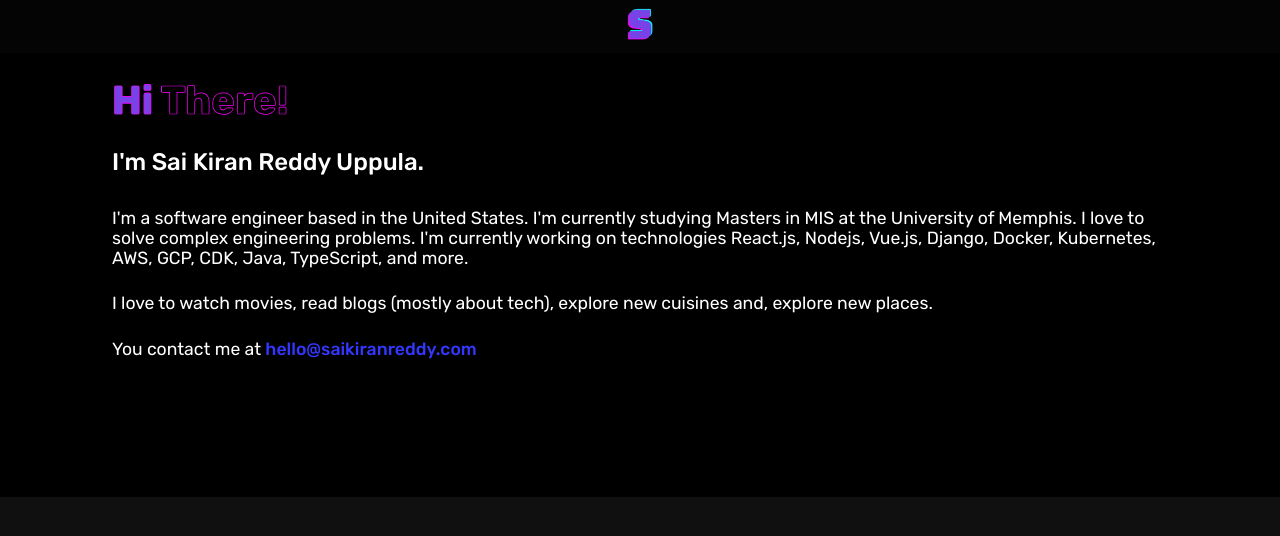
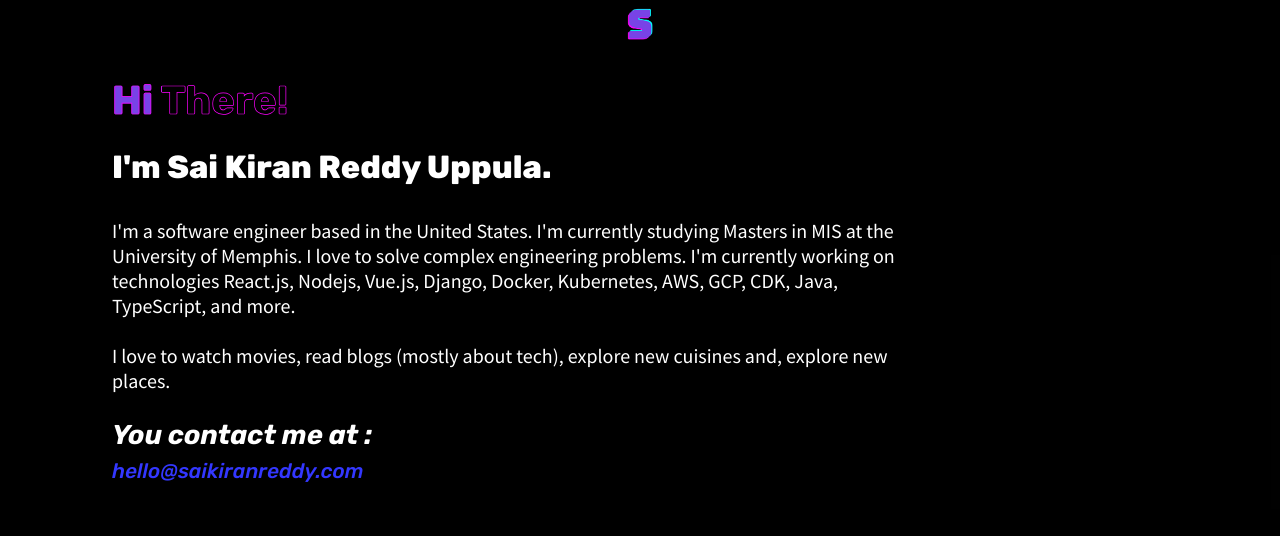
Before and after one commit to saisk73/saikiranreddy.com, a Next.js app: page / in a window 1280 px wide. Shown: the top 536 px of the page. Built offline with nearby package versions, Linux system fonts and the light colour scheme.

Commit message:
content changes

```diff
--- a/pages/index.tsx
+++ b/pages/index.tsx
@@ -26,8 +26,10 @@ const Home: NextPage = () => {
           I love to watch movies, read blogs (mostly about tech), explore new
           cuisines and, explore new places.
         </p>
-        <p className="home__description">
-          You contact me at {""}
+        <p className="home__contact">
+          <p>
+            <b>You contact me at :</b>
+          </p>{" "}
           <a href="mailto:hello@saikiranreddy.com" className="home__email">
             hello@saikiranreddy.com
           </a>
--- a/styles/globals.scss
+++ b/styles/globals.scss
@@ -1,13 +1,16 @@
 @import url('https://fonts.googleapis.com/css2?family=Rubik:ital,wght@0,300;0,400;0,500;0,600;0,700;0,800;0,900;1,300;1,400;1,500;1,600;1,700;1,800&display=swap');
-
+@import url('https://fonts.googleapis.com/css2?family=Source+Sans+Pro:ital,wght@0,200;0,300;0,400;0,600;0,700;0,900;1,200;1,300;1,400;1,600;1,700;1,900&display=swap');
 $theme-light: #010101ef;
 $theme: #000000;
 $theme-pink: #FF00FF;
 $theme-blue:#7843E6;
 
+$font-sans:  'Source Sans Pro', sans-serif !important;
+
+
 * {
   font-family: 'Rubik', sans-serif !important;
-  background-color: $theme-light;
+  background-color: $theme;
   color: white;
   margin: 0;
 }
@@ -62,19 +65,30 @@ $theme-blue:#7843E6;
   }
 
   &__subheading {
-    font-size: 1.5rem;
-    font-weight: 500;
+    font-size: 2rem;
+    font-weight: 800;
     margin-bottom: 2rem;
   }
 
   &__description {
-    font-size: 1.1rem;
+    font-size: 1.25rem;
     margin-bottom: 1.6rem;
+    font-family: $font-sans;
+  }
+
+  &__contact {
+    font-size: 1.7rem;
+    font-weight: 900 !important;
+    // margin-bottom: 1.6rem;
+    font-family: $font-sans;
+    font-style: italic;
+    margin-bottom: 0;
   }
 
   &__email {
-    font-size: 1.1rem;
+    font-size: 1.3rem;
     font-weight: 500;
+    font-style: italic;
     margin-bottom: 1.6rem;
     color: #3337ff;
     text-decoration: none;
@@ -126,6 +140,11 @@ $theme-blue:#7843E6;
     padding-top: 6rem !important;
     padding: 9rem;
   }
+  .home {
+    &__description {
+      max-width: 50rem;
+    }
+  }
 }
 
 // small screen
@@ -140,6 +159,6 @@ $theme-blue:#7843E6;
 @media (max-width: 767px) {
   .container {
     padding: 1.7rem;
-    padding-top: 2rem;
+    padding-top: 1rem;
   }
 }
```
